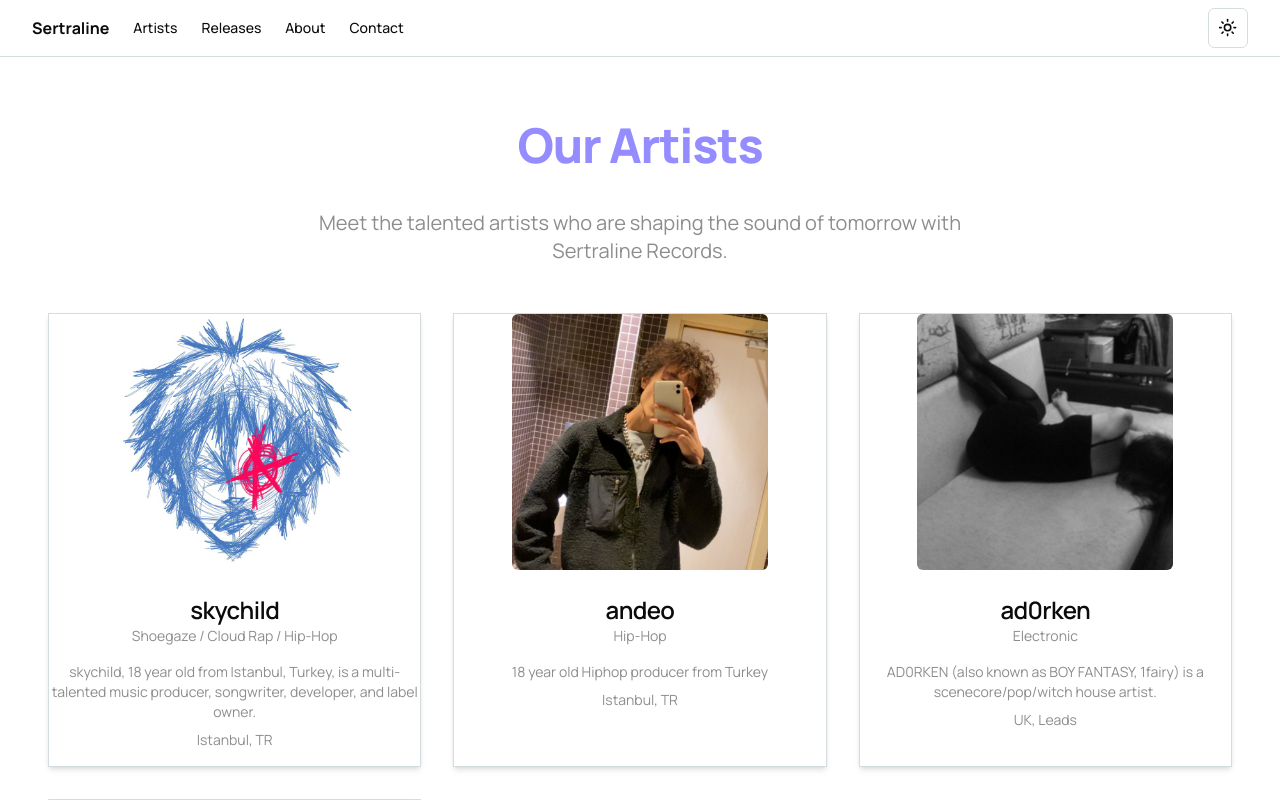
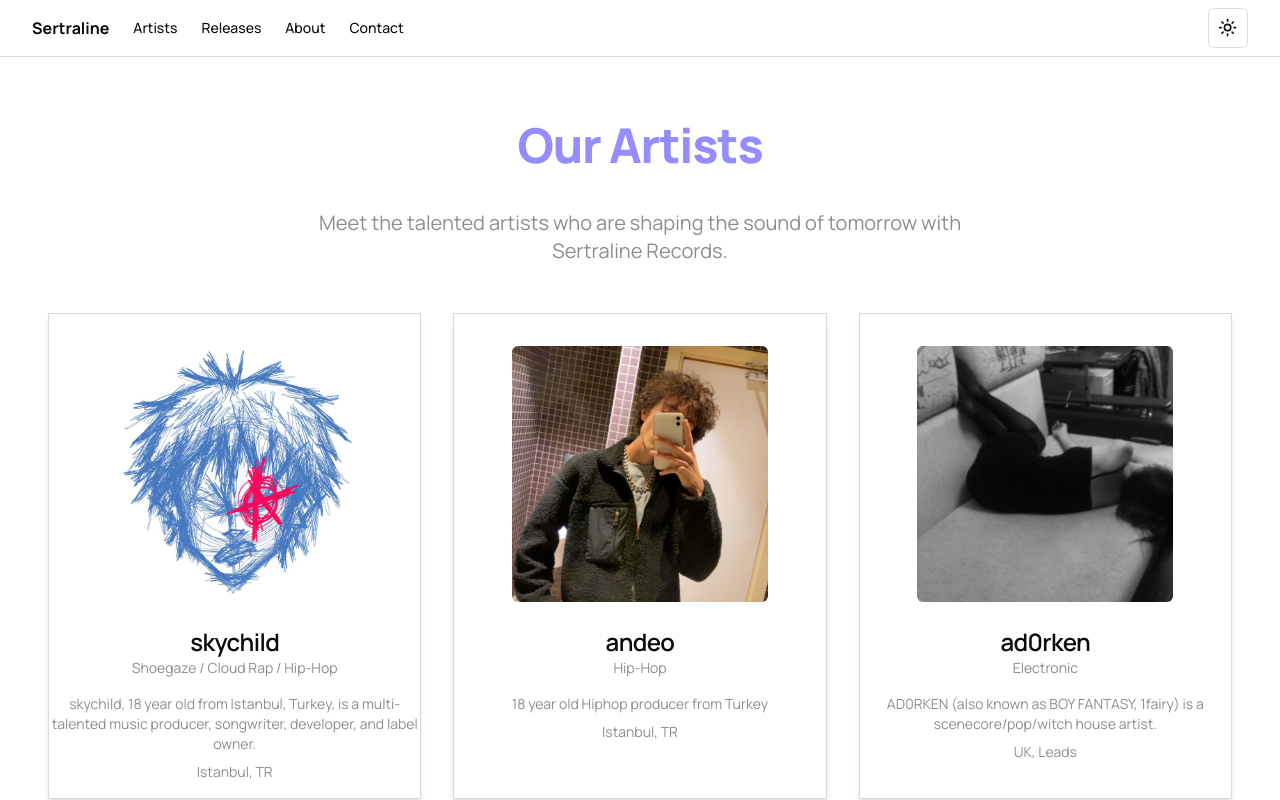
Before and after one commit to deniznobody/sertraline, a Next.js app: page /artists in a window 1280 px wide. Shown: the top 800 px of the page. Built offline with nearby package versions, Linux system fonts and the light colour scheme; grey boxes are pictures that could not be loaded.

Commit message:
little fixes

```diff
--- a/app/artists/page.tsx
+++ b/app/artists/page.tsx
@@ -52,7 +52,7 @@ export default function ArtistsPage() {
                   alt={artist.name}
                   width={300}
                   height={300}
-                  className="mb-2 mx-auto rounded-md h-64 w-64"
+                  className="mb-2 mt-8 mx-auto rounded-md h-64 w-64"
                 />
                 <CardTitle className="text-2xl font-semibold mt-4">{artist.name}</CardTitle>
                 <CardDescription className="text-muted-foreground">{artist.genre}</CardDescription>
```
